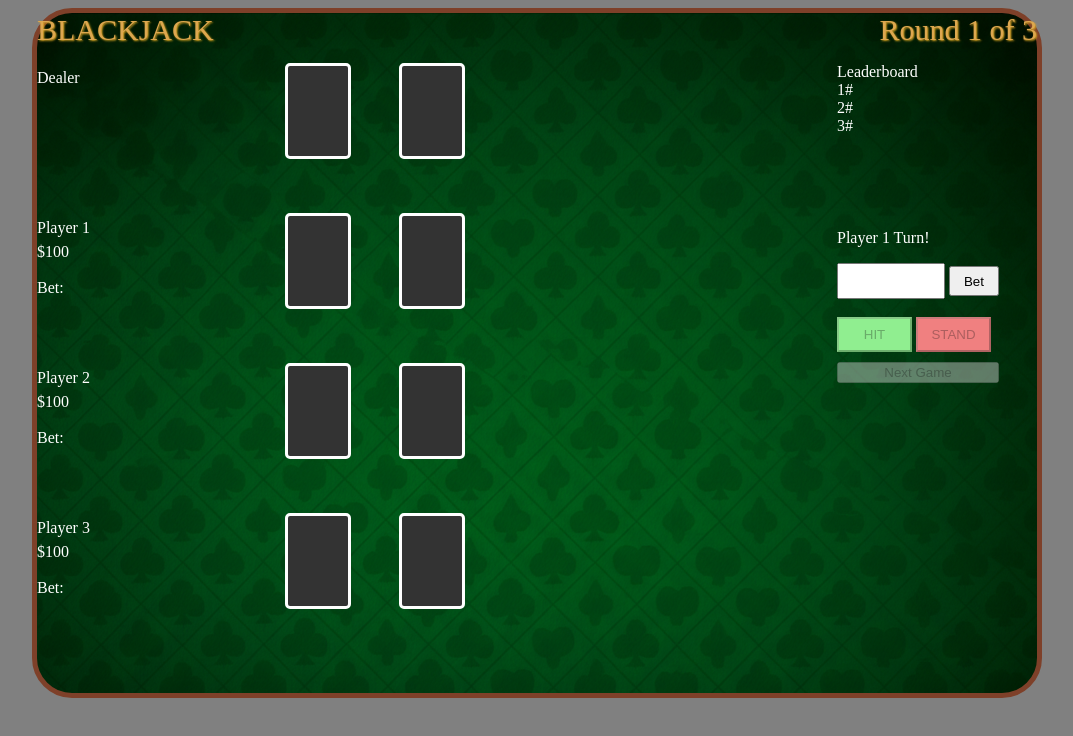
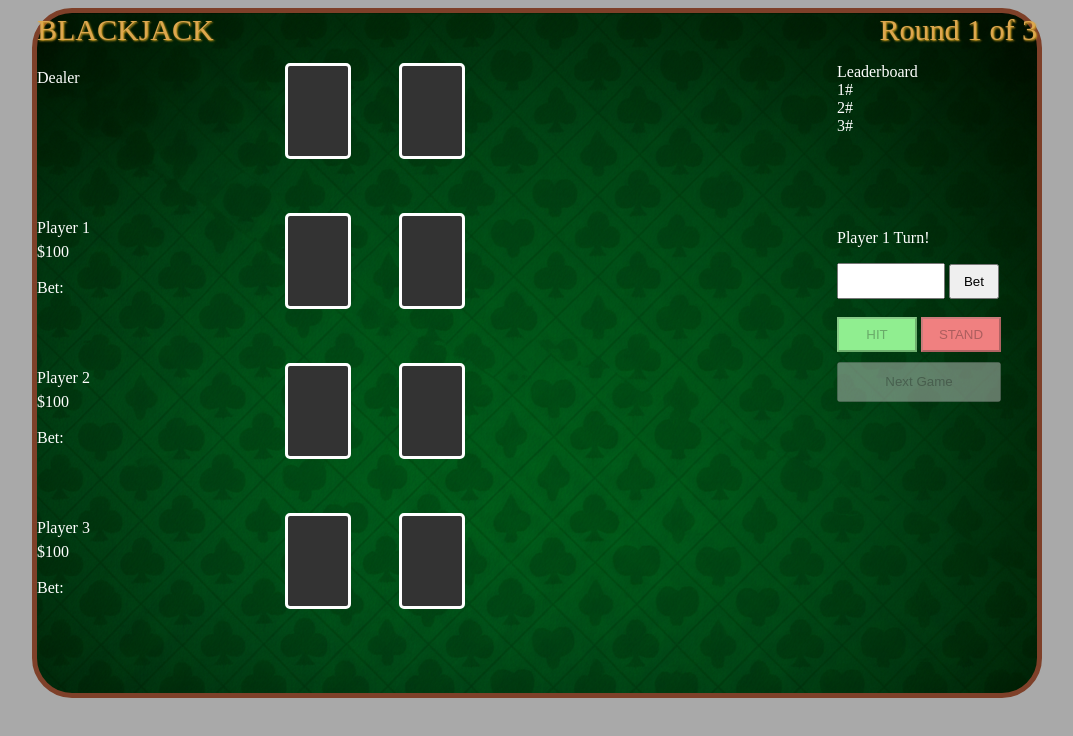
Before and after one commit to jt10101/blackjack, a plain HTML site: page index.html in a window 1280 px wide. Both pictures are taken after a click on the button "START GAME". Shown: the whole page, without its empty margins (103-1176 px from the left). Drawn offline with Linux system fonts and the light colour scheme; a web font is replaced by a local one.

Commit message:
further CSS edits

```diff
--- a/css/style.css
+++ b/css/style.css
@@ -1,7 +1,7 @@
 body {
   display: flex;
   margin: 5 auto;
-  background-color: gray;
+  background-color: darkgray;
   font-family: sans-serif;
 }
 
@@ -138,7 +138,7 @@ body {
   width: 100px;
 }
 .submitbet {
-  height: 30px;
+  height: 35px;
   width: 50px;
 }
 
@@ -149,9 +149,11 @@ body {
 
 #hit {
   background-color: lightgreen;
+  width: 80px;
 }
 #stand {
   background-color: lightcoral;
+  width: 80px;
 }
 
 .cardface {
@@ -222,8 +224,8 @@ body {
 /* start page CSS  */
 .startpage {
   /* background-color: #36654d; */
+  display: flex;
   background-image: url(../Gemini_Generated_Image_2mz4s42mz4s42mz4.png);
-
   font-family: "rosarivo";
   margin: auto;
   height: 680px;
@@ -256,6 +258,11 @@ img {
   width: 200px;
   height: 80px;
   /* margin: 100px; */
+}
+
+#nextgame {
+  margin: 60 0 0 0;
+  height: 40px;
 }
 
 /* How to page */
--- a/index.html
+++ b/index.html
@@ -45,12 +45,10 @@
       <div><button class="returntomain">Return</button></div>
     </section>
 
-<!-- End of round summary -->
- <section class ="summarypage" id="summarypage" hidden>Summary Page</section>
 
     <!-- Actual game board -->
      <audio id ="shufflesound" src="./sounds/shuffling-cards-01-86984.mp3"></audio>
-    <section class="gameboard" id="gameboardid" hidden>
+    <section class="gameboard" id="gameboardid">
       <div class="gameheader">
         <div id="logo">BLACKJACK</div>
         <div id="roundnumber">Round 1 of 3</div>
```
